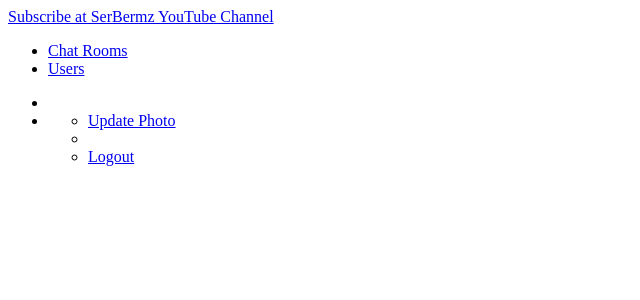
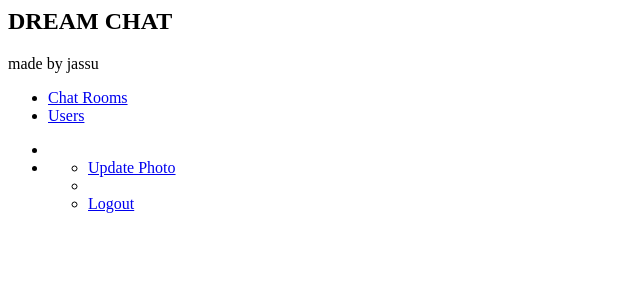
Before and after one commit to jassu622008/Dream-Chat-jassu-Art, a PHP site: page /navbar.php in a window 1280 px wide. Shown: the top 300 px of the page, without its empty margins (0-640 px from the left). Run offline with PHP 8.4, Linux system fonts and the light colour scheme; data that the repository does not hold is empty; a stand-in replaces the project's code that opens the database connection.

Commit message:
Update navbar.php

```diff
--- a/admin/navbar.php
+++ b/admin/navbar.php
@@ -1,7 +1,7 @@
 <nav class="navbar navbar-default">
     <div class="container-fluid">
 		<div class="navbar-header">
-			<a class="navbar-brand" href="https://www.youtube.com/channel/UCsFgC9ggwrmYR2XqEHXpbNg">Subscribe at SerBermz YouTube Channel</a>
+			<h1>DREAM CHAT</h1><p>made by jassu</p>
 		</div>
 
 		<ul class="nav navbar-nav">
```
